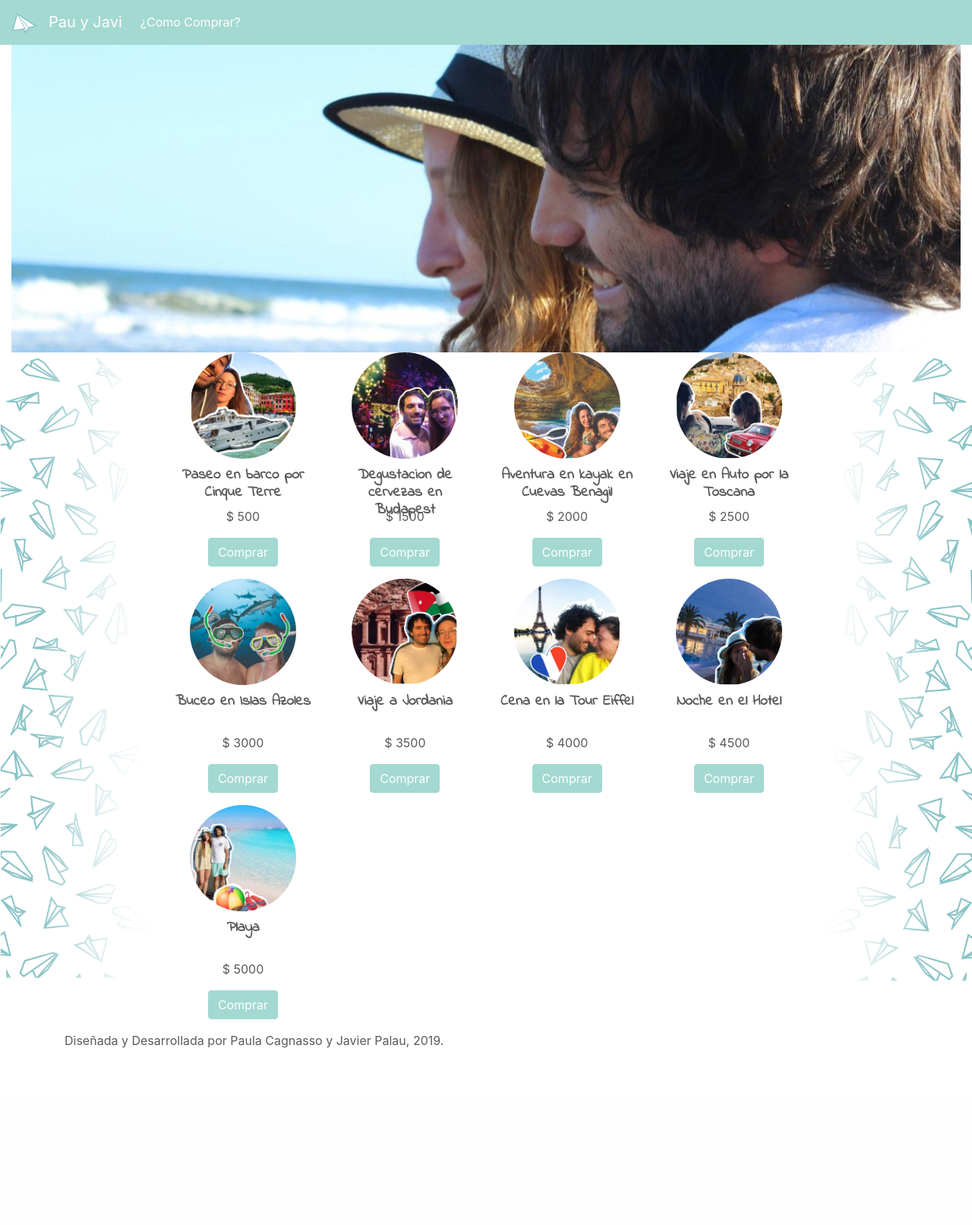
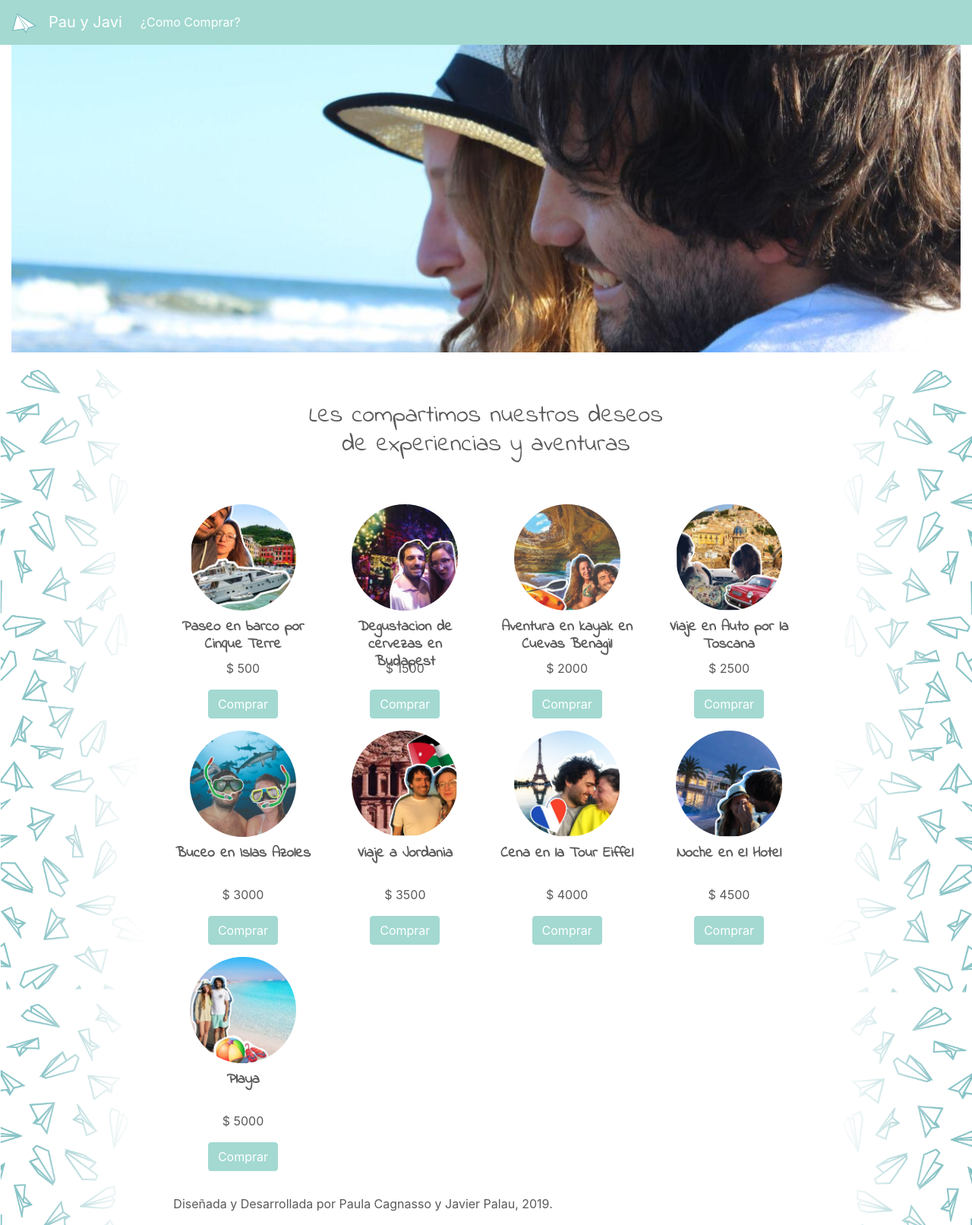
Before and after one commit to jpalauposse/casamiento, a PHP site: page / in a window 1280 px wide. Shown: the whole page at 76% size. Before the commit the page ends 1380 px from the top, so only its background shows below. Run offline with PHP 8.4, Linux system fonts and the light colour scheme; some libraries are stand-ins or nearby versions.

Commit message:
fin diseño index

```diff
--- a/css/styles.css
+++ b/css/styles.css
@@ -8,6 +8,7 @@ body {
   color: #5a5a5a;
   width: 100%;
   height: 100%;
+  padding-bottom: 0px;
   }
   .marketing{
     width: 100%;
@@ -18,12 +19,10 @@ body {
   #izq{
     background-image: url("../fotos/izq.jpg");
     background-size: contain;
-    background-repeat: no-repeat;
   }
   #der{
     background-image: url("../fotos/der.jpg");
     background-size: contain;
-    background-repeat: no-repeat;
   }
 #foto_pricipal{
   height: 416px;
@@ -33,6 +32,16 @@ body {
   background-position: center;
   background-repeat: no-repeat;
   margin: 0px;
+  margin-bottom: 15px;
+}
+.titulo{
+  font-family: 'Indie Flower', cursive;
+  font-weight: bold;
+  font-size: 3rem;
+  padding-top: 50px;
+  padding-bottom: 50px;
+  border-bottom: 5px;
+  border-color: blue;
 }
 .descrip {
   height: 46px;
@@ -60,7 +69,9 @@ body {
 .pago{
 margin-bottom: 30px;
 }
-
+.footer{
+  padding-top: 15px;
+}
 
 /* RESPONSIVE CSS
 -------------------------------------------------- */
--- a/index.php
+++ b/index.php
@@ -10,13 +10,18 @@
       <div class="row">
         <div class="col-xl-2" id="izq">
         </div>
-        <div class="col-xl-8" id="marketing">
+        <div class="col-xl-8" >
+          <div class="row" id="marketing">
+
+          </div>
+          <div class="row footer">
+              <?php include 'footer.php'?>
+          </div>
         </div>
         <div class="col-xl-2" id="der">
         </div>
       </div>
   </div>
-  <?php include 'footer.php'?>
   <script>
     localStorage.setItem("comprado", "[]")
   </script>
--- a/js/funcion.js
+++ b/js/funcion.js
@@ -1,6 +1,13 @@
 function createList() {
-  var conteiner = document.getElementById("marketing");
-  var row = document.createElement('div');
+  var row = document.getElementById("marketing");
+  //var row = document.createElement('div');
+  var titulo= document.createElement('div');
+  titulo.innerHTML = `
+  <h2>Les compartimos nuestros deseos </br> de
+   experiencias y aventuras</h2>
+  `;
+  titulo.className="col-lg-12 titulo text-center"
+  row.appendChild(titulo);
   for (var i = 0; i < regalos.length; i++) {
     var col = document.createElement('div')
     col.innerHTML =
@@ -15,7 +22,7 @@ function createList() {
     row.appendChild(col);
   }
   conteiner.appendChild(row);
-  row.className = "row";
+  //row.className = "row";
 
 };
 createList();
```
